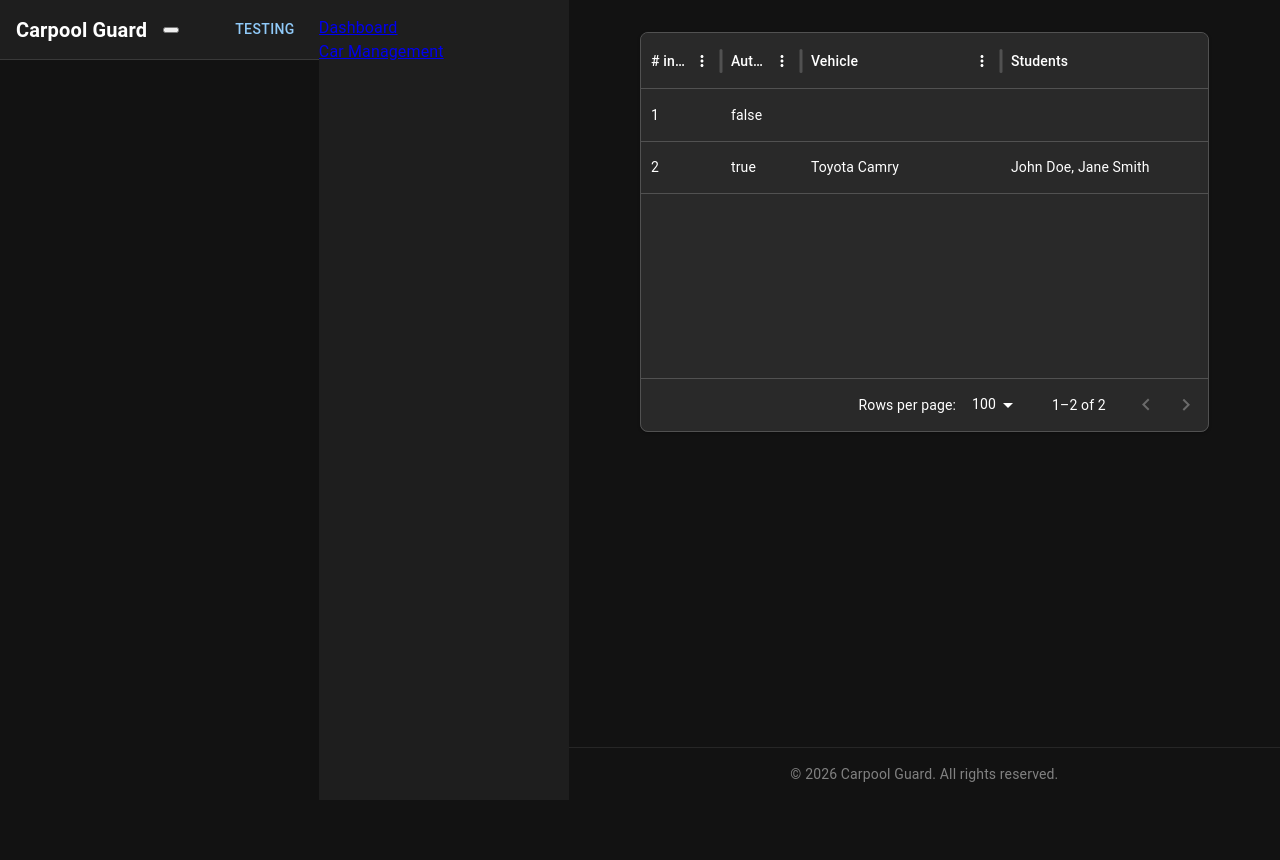
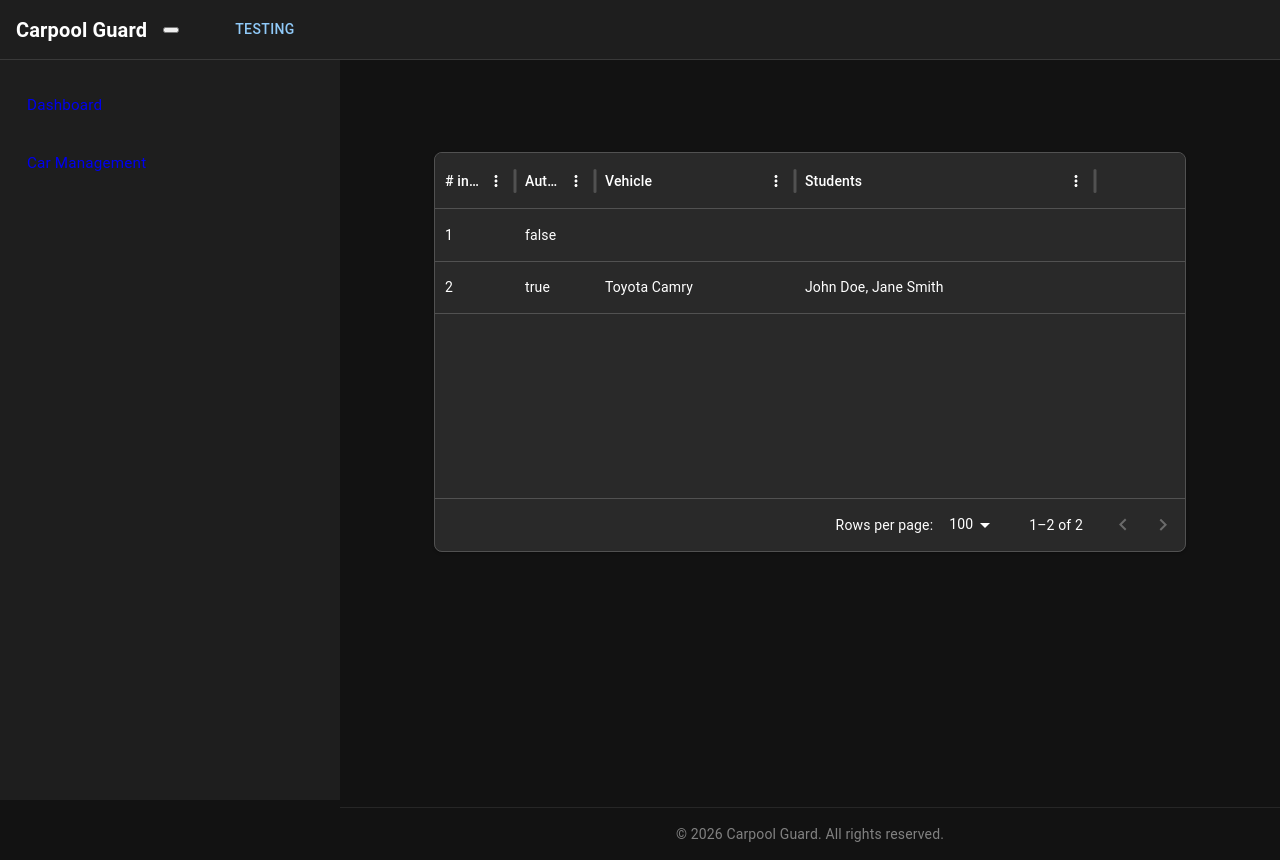
Before and after one commit to ozzycat/carpool-guard, a React (Vite) app in the folder client/: page /dashboard in a window 1280 px wide. Before the commit the page ends 800 px from the top, so only its background shows below. Built offline with nearby package versions, Linux system fonts and the light colour scheme; sample sign-in values are in the browser's storage.

Commit message:
css tweaks

```diff
--- a/client/src/layout/AppMenuItem.jsx
+++ b/client/src/layout/AppMenuItem.jsx
@@ -9,8 +9,8 @@ const AppMenuItem = ({ item, activeMenu, setActiveMenu }) => {
     }
 
     return (
-        <li className={`layout-menuitem ${isActive ? "active" : ""}`}>
-            <NavLink to={item.to} className={`layout-menuitem-link ${isActive ? "active" : ""}`} onClick={handleClick}>
+        <li className={`layout-menu-item ${isActive ? "active" : ""}`}>
+            <NavLink to={item.to} className={`layout-menu-item-link`} onClick={handleClick}>
                 <i className={item.icon}/>
                 <span>{item.label}</span>
             </NavLink>
--- a/client/src/styles/global.scss
+++ b/client/src/styles/global.scss
@@ -30,6 +30,8 @@
     display: flex;
     flex-direction: column;
     min-height: 100vh;
+    padding-top: 60px; /* space for topbar */
+    transition: margin-left 0.3s ease;
 }
 
 .app-body {
@@ -49,19 +51,25 @@
 
 .layout-wrapper {
     display: flex;
+    flex-direction: column;
     min-height: 100vh;
     background: var(--color-bg-default);
     color: var(--color-text-primary);
 }
 
 .layout-sidebar {
-    width: 250px;
+    width: 340px;
+    height: calc(100vh - 60px);
     transition: transform 0.3s ease;
     background: var(--color-bg-paper);
     padding: 1rem 0;
     display: flex;
     flex-direction: column;
     transition: transform 0.3s ease;
+    position: fixed;
+    overflow-y: auto;
+    top: 60px;
+    left: 0;
 }
 
 .layout-static-inactive .layout-sidebar {
@@ -70,9 +78,9 @@
 
 .layout-overlay-active .layout-sidebar, .layout-mobile-active .layout-sidebar {
     position: fixed;
-    top: 0;
+    top: 60px;
     left: 0;
-    height: 100%;
+    height: calc(100vh - 60px);
     transform: translateX(0);
     z-index: 1000;
 }
@@ -99,6 +107,7 @@
     position: sticky;
     top: 0;
     z-index: 900;
+    width: 100%;
 }
 
 .layout-topbar-logo {
@@ -131,32 +140,79 @@
 }
 
 .layout-menu li {
-    margin: 0;
+    margin-bottom: 0.25rem;
 }
 
-.layout-menu-link {
+.layout-menu-item {
     display: flex;
     align-items: center;
     gap: 0.75rem;
     padding: 0.75rem 1.5rem;
+
+    // colors
     color: var(--color-text-primary);
+    background: transparent;
+
+    // removing link styling
     text-decoration: none;
-    transition: background 0.2s ease, color 0.2s ease;
+
+    // typography
     font-size: 0.95rem;
+    letter-spacing: 0.2px; // better readability
+
+    // shape, feel
     border-radius: 6px;
+    border-left: 3px solid transparent;
+
+    // transitions
+    transition: background 0.2s ease, color 0.2s ease, padding 0.2s ease;
 }
 
-.layout-menu-link i {
-    font-size: 1.25rem;
+.layout-menu-item-link {
+    text-decoration: none;
 }
 
-.layout-menu-link:hover {
+// removing the default purple for visited links because it's annoying
+.layout-menu-item-link:visited {
+    color: var(--color-text-primary);
+}
+
+
+.layout-menu-item-link:active {
+    text-decoration: none;
+}
+
+.layout-menu-item-link i {
+    font-size: 1.25rem;
+    opacity: 0.85;
+    transition: opacity 0.2s ease;
+}
+
+.layout-menu-item-link:hover {
     background: rgba(255, 255, 255, 0.08);
     color: var(--color-primary-main);
+    border-left-color: var(--color-primary-main);
+}
+
+.layout-menu-item-link:hover i {
+    opacity: 1;
 }
 
 .active-menu-link {
-    background: rgba(255, 255, 255, 0.12);
+    background: rgba(255, 255, 255, 0.18);
     color: var(--color-primary-main);
-    font-weight: 500;
+    font-weight: 600;
+    border-left-color: var(--color-primary-main);
 }
+
+.active-menu-link i {
+    opacity: 1;
+}
+
+.layout-wrapper:not(.layout-static-inactive) .app-container {
+    margin-left: 340px;
+}
+
+.layout-static-inactive .app-container {
+    margin-left: 0;
+}
--- a/client/src/theme/theme.js
+++ b/client/src/theme/theme.js
@@ -32,6 +32,12 @@ const theme = createTheme({
       styleOverrides: {
         ":root": {
           "--mui-divider-color": "rgba(255, 255, 255, 0.12)",
+          "--color-bg-default": "#121212",
+          "--color-bg-paper": "#1e1e1e",
+          "--color-primary-main": "#90caf9",
+          "--radius": "8px",
+          "--shadow-1": "0px 1px 3px rgba(0,0,0,0.3)",
+          "--shadow-2": "0px 4px 6px rgba(0,0,0,0.35)",
         },
       },
     },
```
